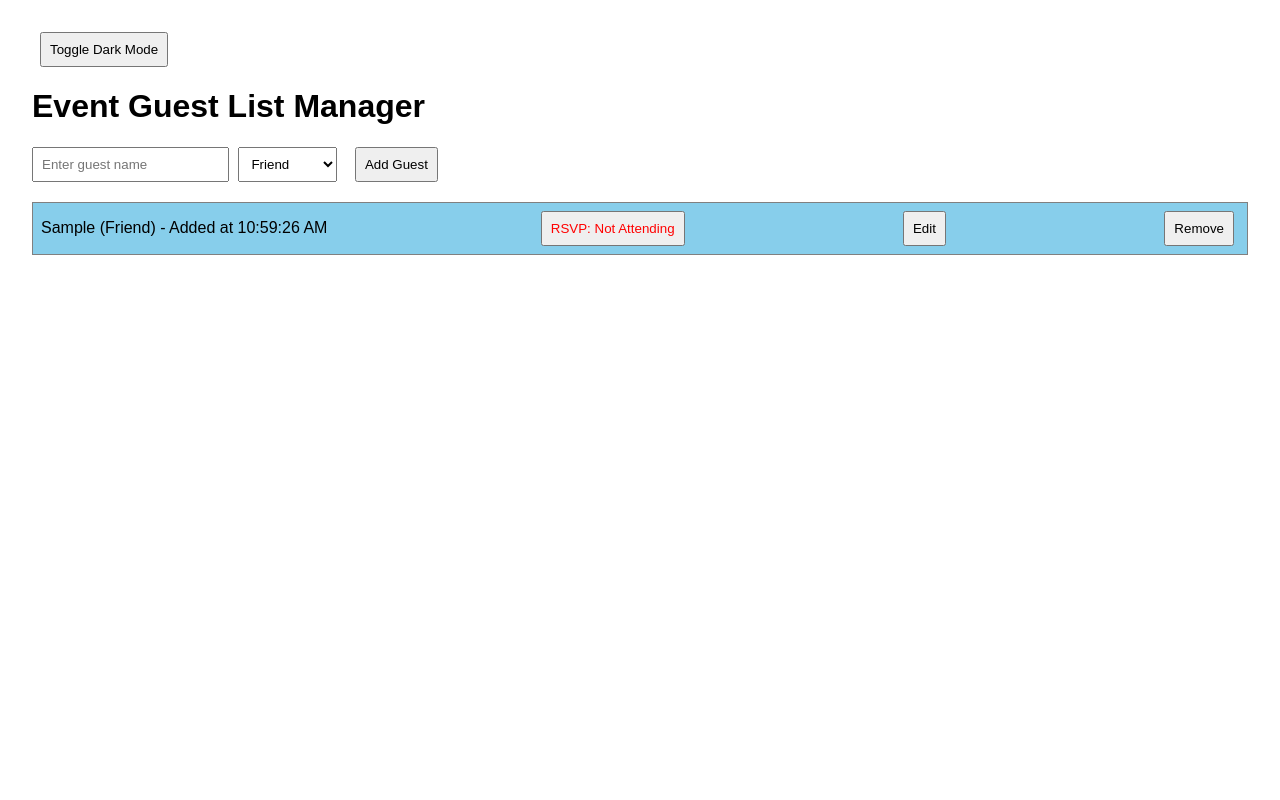
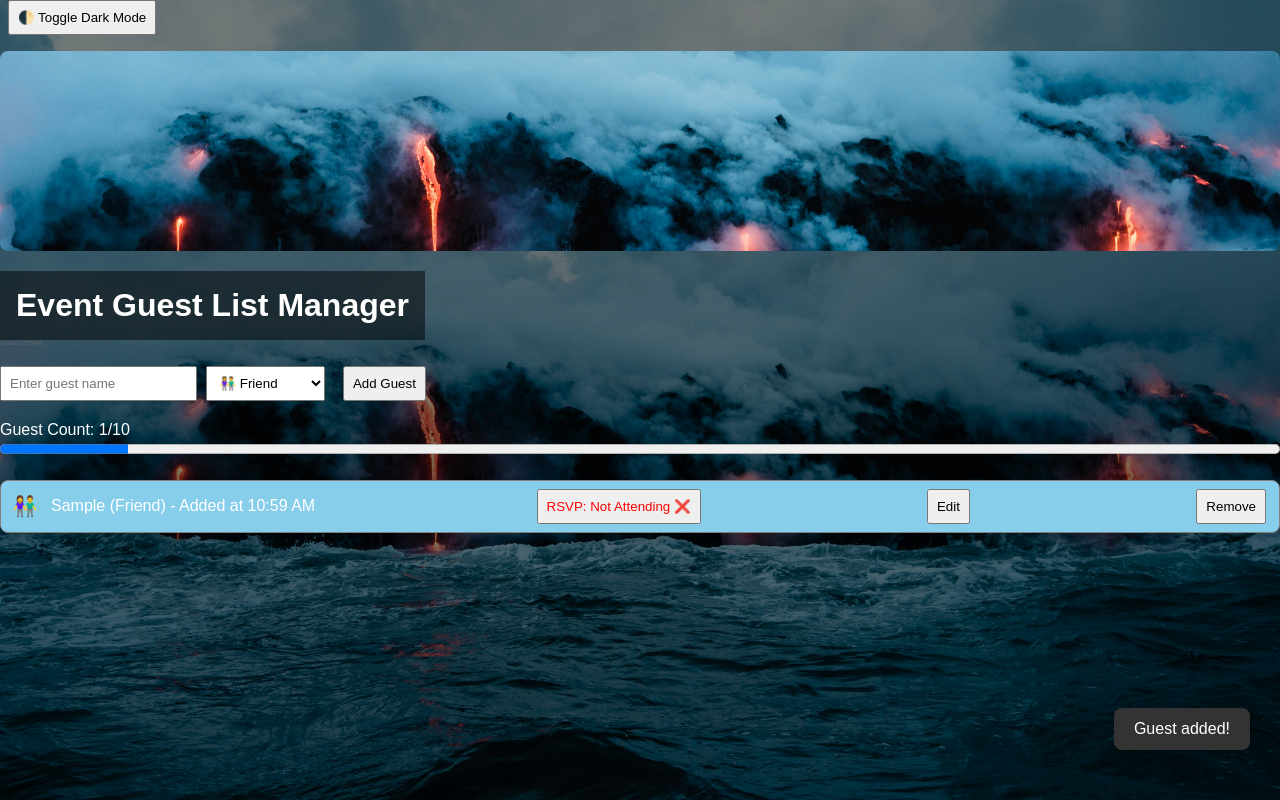
Before and after one commit to Mercy5-k/Code-challenge-2, a plain HTML site: page index.html in a window 1280 px wide. Both pictures are taken after typing "Sample" into the empty fields and a click on the button "Add Guest". Drawn offline with Linux system fonts and the light colour scheme.

Commit message:
Your descriptive commit message

```diff
--- a/css/style.css
+++ b/css/style.css
@@ -1,7 +1,32 @@
 body {
     font-family: Arial, Helvetica, sans-serif;
-    margin: 2rem;
-    background: white;
+    margin: 0;
+     background-image: url("../images/event-background.jpg");
+     background-size: cover;
+     background-repeat: no-repeat;
+     background-position: center;
+     background-attachment: fixed;
+     margin: 0;
+     height: 100vh;
+     width: 100vw;
+     color: rgb(255, 255, 255);
+}
+
+body::before {
+  content: "";
+  position: fixed;
+  inset: 0;
+  background: rgba(0, 0, 0, 0.5);
+  z-index: -1;
+}
+
+.header-image {
+  width: 100%;
+  height: auto;
+  max-height: 200px;
+  object-fit: cover;
+  margin-bottom: 1rem;
+  border-radius: 8px;
 }
 
 form {
@@ -9,8 +34,12 @@ form {
 }
 
 h1 {
-    color: black;
+  padding: 1rem;
+  margin: 0;
+  background: rgba(0, 0, 0, 0.5);
+  max-width: max-content;
 }
+
 
 input, select, button {
   padding: 0.5rem;
@@ -31,7 +60,31 @@ li {
     display: flex;
     justify-content: space-between;
     align-items: center;
+     animation: fadeIn 0.5s ease-out;
+     background: rgba(255, 255, 255, 0.8); /* semi-transparent white */
+     border-radius: 8px;
+     box-shadow: 0 4px 10px rgba(0, 0, 0, 0.15);
 }
+
+
+
+@keyframes fadeIn {
+  from { opacity: 0; transform: translateY(-10px); }
+  to { opacity: 1; transform: translateY(0); }
+}
+
+button {
+  margin-left: 0.5rem;
+  transition: background-color 0.3s ease, transform 0.2s ease;
+}
+
+button:hover {
+  transform: scale(1.05);
+  background-color: rgb(94, 94, 94);
+  color: rgb(255, 255, 255);
+  cursor: pointer;
+}
+
 
 span.category {
     padding: 0.25rem 0.5rem;
@@ -75,6 +128,7 @@ span.category {
   color: rgb(240, 240, 240);
   background-color: rgb(30, 30, 30);
   border-color: rgb(68, 68, 68);
+  transition: background-color 0.5s ease, color 0.5s ease;
 }
 
 .dark-mode button {
@@ -90,7 +144,78 @@ span.category {
   color: rgb(255, 107, 107);
 }
 
+#toast {
+  position: fixed;
+  bottom: 30px;
+  right: 30px;
+  background: rgb(51, 51, 51);
+  color: rgb(255, 255, 255);
+  padding: 12px 20px;
+  border-radius: 3px;
+  opacity: 0;
+  pointer-events: none;
+  transition: opacity 0.4s ease, bottom 0.4s ease;
+  z-index: 1000;
+}
+
+#toast.show {
+  opacity: 1;
+  bottom: 50px;
+}
+
+#toast {
+  box-shadow: 0 4px 8px rgba(0, 0, 0, 0.3);
+  border-radius: 8px;
+}
+
+
+#clock {
+  font-size: 5px;
+  color: rgb(102, 102, 102);
+  margin-bottom: 20px;
+}
+
+#counter-container {
+  margin-bottom: 20px;
+}
+
+progress {
+  width: 100%;
+  height: 20px;
+}
+
+
+.avatar {
+  width: 32px;
+  height: 32px;
+  font-size: 20px;
+  text-align: center;
+  line-height: 32px;
+  border-radius: 50%;
+  margin-right: 10px;
+  flex-shrink: 0;
+}
+
+.avatar-friend {
+  background-color: skyblue;
+}
+
+.avatar-family {
+  background-color: limegreen;
+}
+
+.avatar-colleague {
+  background-color: darkorange;
+}
 
 button {
     margin-left: 0.5rem;
+    button {
+  border: 2px solid transparent;
+  background-image: linear-gradient(rgb(0, 0, 0), rgb(0, 0, 0)),
+                    linear-gradient(to right, rgb(0, 242, 255), rgb(29, 142, 255));
+  background-origin: border-box;
+  background-clip: padding-box, border-box;
 }
+
+}
--- a/index.html
+++ b/index.html
@@ -7,18 +7,28 @@
 <link rel="stylesheet" href="./css/style.css">
 </head>
 <body>
+<img src="./images/event-background.jpg" alt="Event Background" class="header-image" />
+
     <h1>Event Guest List Manager</h1>
+     <div id="clock"></div>
+
     <form id="guest-form">
         <input type="text" id="guest-name" placeholder="Enter guest name" required>
         <select id="guest-category">
-            <option value="Friend">Friend</option>
-            <option value="Family">Family</option>
-            <option value="Colleague">Colleague</option>
+            <option value="Friend">👫 Friend</option>
+      <option value="Family">👨‍👩‍👧‍👦 Family</option>
+      <option value="Colleague">💼 Colleague</option>
         </select>
         <button type="submit">Add Guest</button>
     </form>
 
+    <div id="counter-container">
+    <label>Guest Count: <span id="guest-count">0</span>/10</label>
+    <progress id="progress-bar" value="0" max="10"></progress>
+  </div>
+
     <ul id="guest-list"></ul>
+    <div id="toast"></div>
 
     <script src="./src/index.js"></script>
 </body>
--- a/src/index.js
+++ b/src/index.js
@@ -1,62 +1,129 @@
-document.addEventListener("DOMContentLoaded",() => {
+document.addEventListener("DOMContentLoaded", () => {
   const form = document.getElementById("guest-form");
   const guestList = document.getElementById("guest-list");
-   const nameInput = document.getElementById ("guest-name");
+  const nameInput = document.getElementById("guest-name");
   const guestCategory = document.getElementById("guest-category");
+  const guestCount = document.getElementById("guest-count");
+  const progressBar = document.getElementById("progress-bar");
+
+   function updateClock() {
+    const now = new Date();
+    const time = now.toLocaleTimeString([], { hour: 'numeric', minute: 'numeric' });
+    const day = now.toLocaleDateString(undefined, { weekday: 'long' });
+    document.getElementById("clock").textContent = `${day}, ${time}`;
+  }
+  setInterval(updateClock, 1000);
+  updateClock();
 
  const toggle = document.createElement("button");
-toggle.textContent = "Toggle Dark Mode";
+  toggle.textContent = "🌓 Toggle Dark Mode";
+  toggle.style.marginBottom = "1rem";
   toggle.addEventListener("click", () => {
     document.body.classList.toggle("dark-mode");
   });
+  document.body.insertBefore(toggle, document.body.firstChild);
 
-document.body.prepend(toggle);
+let toastTimeout;
+  function showToast(message) {
+    const toast = document.getElementById("toast");
+    toast.textContent = message;
+    toast.classList.add("show");
+    clearTimeout(toastTimeout);
+    toastTimeout = setTimeout(() => {
+      toast.classList.remove("show");
+    }, 3000);
+  }
+
    form.addEventListener ("submit", function(event){
     event.preventDefault();
 
     if ( guestList.children.length >=10) {
         alert("Guest limit of 10 reached!");
+         confetti({
+        particleCount: 100,
+        spread: 70,
+        origin: { y: 0.6 }
+      });
         return;
     }
+
     const name = nameInput.value.trim();
     const category = guestCategory.value;
-    const timestamp = new Date().toLocaleTimeString();
+    const timestamp = new Date().toLocaleTimeString([], {
+      hour: "numeric",
+      minute: "numeric",
+    });
 
     if (!name) return;
+
+    let emoji = "👤";
+    if (category === "Friend") emoji = "👫";
+    else if (category === "Family") emoji = "👨‍👩‍👧‍👦";
+    else if (category === "Colleague") emoji = "💼";
 
     const li = document.createElement("li");
     li.classList.add(`category-${category}`);
 
+    const avatar = document.createElement("div");
+    avatar.textContent = emoji;
+    avatar.className = `avatar avatar-${category.toLowerCase()}`;
+
     const guestInfo = document.createElement("span");
     guestInfo.textContent = `${name} (${category}) - Added at ${timestamp}`;
 
+    const infoContainer = document.createElement("div");
+    infoContainer.style.display = "flex";
+    infoContainer.style.alignItems = "center";
+    infoContainer.append(avatar, guestInfo);
 
     const rsvpButton = document.createElement("button");
-    rsvpButton.textContent = "RSVP: Not Attending";
+    rsvpButton.textContent = "RSVP: Not Attending ❌";
     rsvpButton.classList.add("not-attending");
     rsvpButton.addEventListener("click", () => {
       const isAttending = rsvpButton.classList.contains("attending");
-      rsvpButton.textContent = `RSVP: ${isAttending ? "Not Attending" : "Attending"}`;
+      rsvpButton.textContent = `RSVP: ${isAttending ? "Not Attending ❌" : "Attending ✅"}`;
       rsvpButton.classList.toggle("attending");
       rsvpButton.classList.toggle("not-attending");
+       rsvpButton.style.backgroundColor = isAttending ? "red" : "green";
+      rsvpButton.style.color = "white";
     });
 
     const editButton = document.createElement("button");
     editButton.textContent = "Edit";
     editButton.addEventListener("click", () => {
-      const newName = prompt("Edit guest name:", guestName);
+      const newName = prompt("Edit guest name:", name);
       if (newName) {
-        guestInfo.textContent = `${newName} (${category}) - Edited at ${new Date().toLocaleTimeString()}`;
+        guestInfo.textContent = `${newName} (${category}) - Edited at ${new Date().toLocaleTimeString([], {
+          hour: "numeric",
+          minute: "numeric",
+        })}`;
+        showToast("Guest name updated.");
       }
     });
 
     const removeButton = document.createElement("button");
     removeButton.textContent = "Remove";
-    removeButton.addEventListener("click", () => li.remove());
+    removeButton.addEventListener("click", () => {
+      li.style.transition = "opacity 0.4s ease";
+      li.style.opacity = 0;
+      setTimeout(() => {
+        li.remove();
+        updateCounter();
+        showToast("Guest removed.");
+      }, 400);
+    });
 
-    li.append(guestInfo, rsvpButton, editButton, removeButton);
+    li.append(infoContainer, rsvpButton, editButton, removeButton);
     guestList.appendChild(li);
 
     nameInput.value = "";
+    updateCounter();
+    showToast("Guest added!");
   });
+
+ function updateCounter() {
+    const count = guestList.children.length;
+    guestCount.textContent = count;
+    progressBar.value = count;
+  }
 });
```
Also changed, not shown: images/Event-background.jpg (added). Lines whose indentation alone changed are shown as unchanged.
